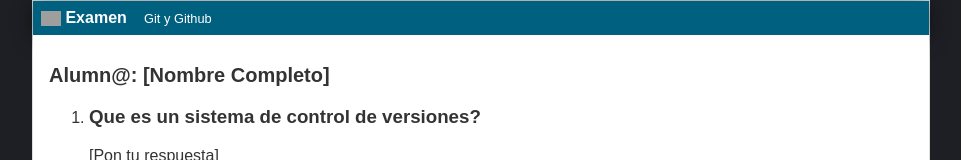
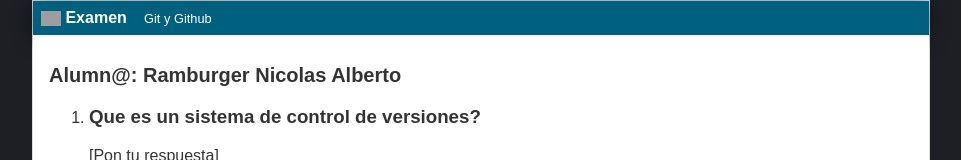
Before and after one commit to roxsross/bootcamp-devops-eduIT, a plain HTML site: page FundamentosGIT/Lab02/Ramburger_Nicolas_Alberto.html in a window 1280 px wide. Shown: the top 160 px of the page, without its empty margins (159-1120 px from the left). Drawn offline with Linux system fonts and the light colour scheme; grey boxes are pictures that could not be loaded.

Commit message:
Se renombra el archivo y se agrega el nombre

```diff
--- a/FundamentosGIT/Lab02/index.html
+++ b/FundamentosGIT/Lab02/Ramburger_Nicolas_Alberto.html
@@ -15,7 +15,7 @@
             <span id="tagline">Git y Github</span>
         </div>
         <div id="post">
-            <h1>Alumn@: [Nombre Completo]</h1>
+            <h1>Alumn@: Ramburger Nicolas Alberto</h1>
             <ol>
                 <li>
                     <h3>Que es un sistema de control de versiones?</h3>
```
